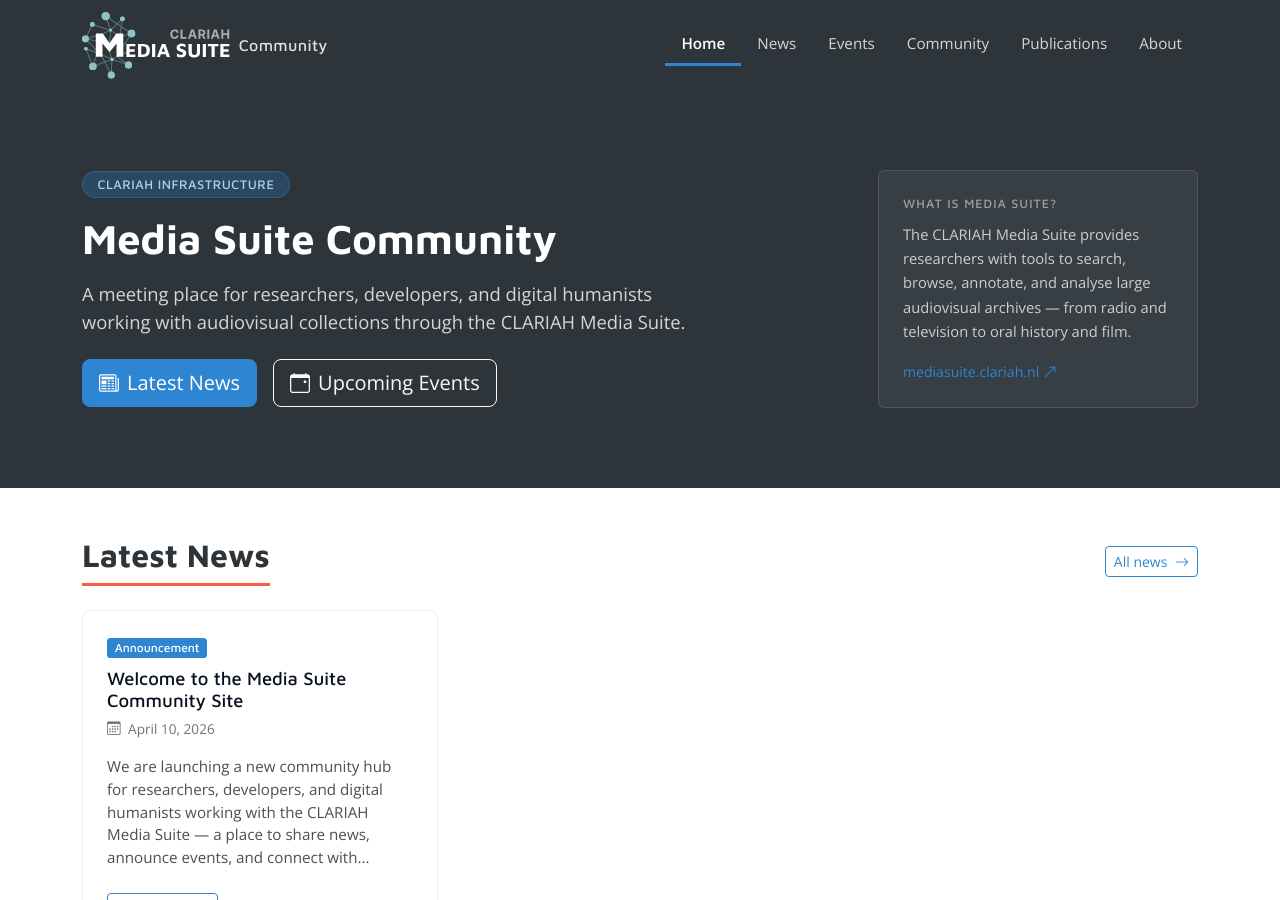
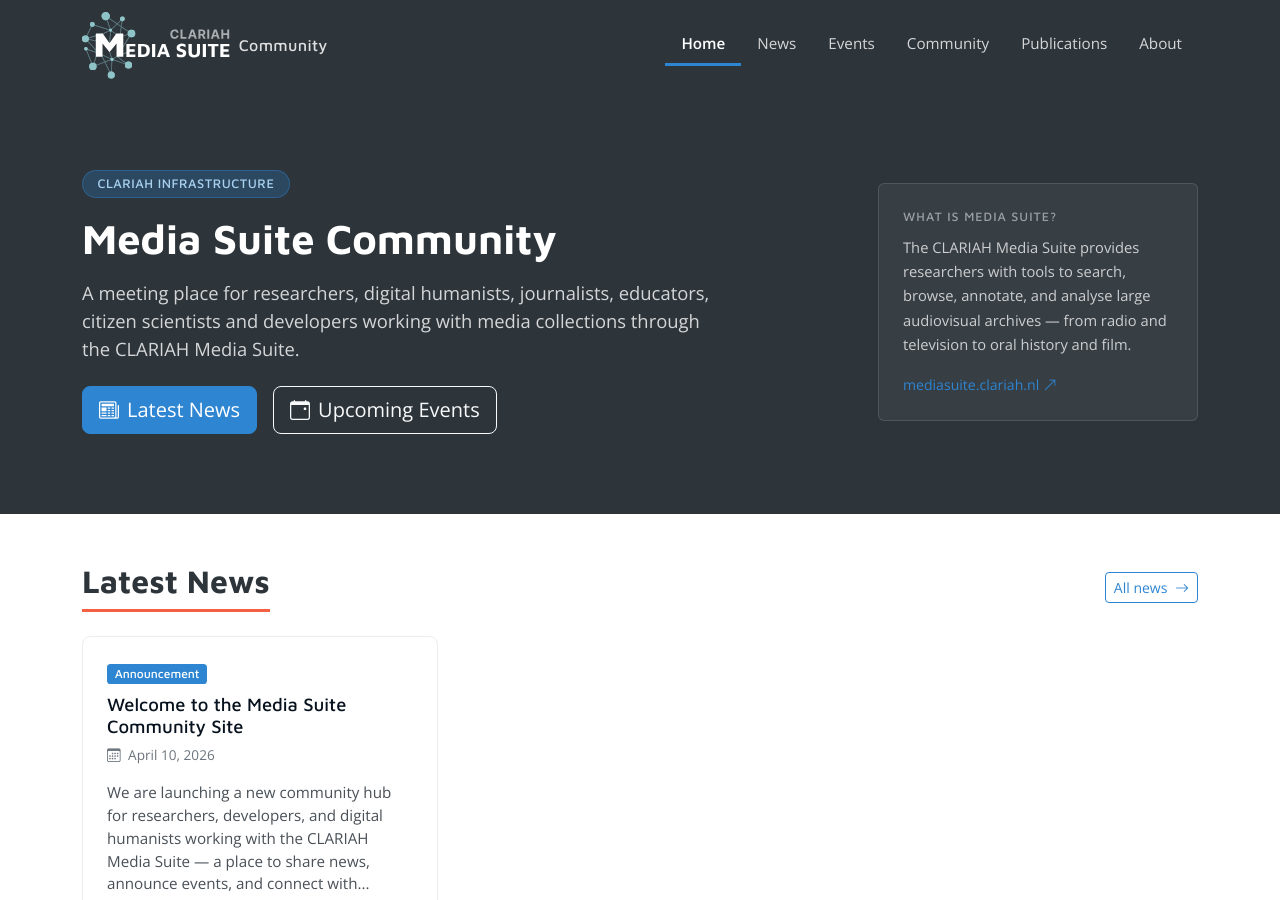
Before and after one commit to roelandordelman/media-suite-community, a Jekyll site: the page built from index.html, in a window 1280 px wide and 900 px high. Built offline with Jekyll 4.4.1, drawn with Linux system fonts in a browser that asks for light colours.

Commit message:
Update homepage tagline

```diff
--- a/index.html
+++ b/index.html
@@ -13,8 +13,7 @@
         <div class="hero-badge">CLARIAH Infrastructure</div>
         <h1>Media Suite Community</h1>
         <p class="lead mt-3 mb-4">
-          A meeting place for researchers, developers, and digital humanists working with
-          audiovisual collections through the CLARIAH Media Suite.
+          A meeting place for researchers, digital humanists, journalists, educators, citizen scientists and developers working with media collections through the CLARIAH Media Suite.
         </p>
         <div class="d-flex flex-wrap gap-3">
           <a href="{{ '/news/' | relative_url }}" class="btn btn-primary btn-lg">
```
